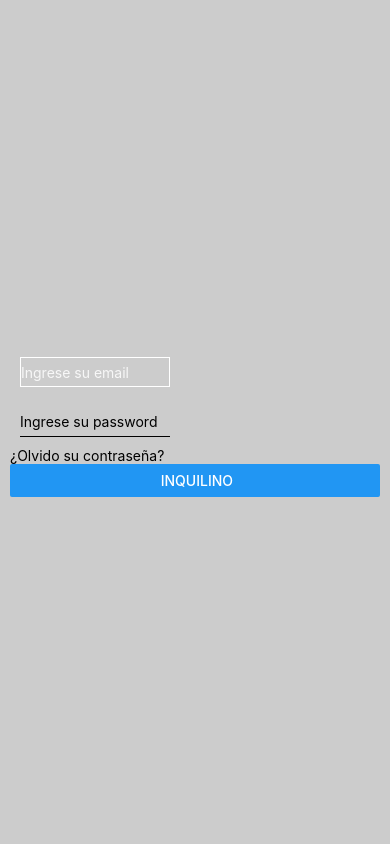
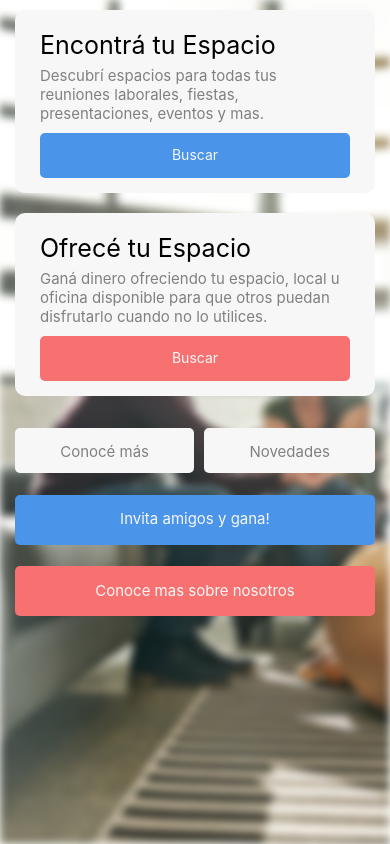
Before and after one commit to manu4gmz/ext, a React Native app in the folder front/: screen / in a window 390 px wide. Built offline with nearby package versions, Linux system fonts and the light colour scheme.

Commit message:
terminando vista home

```diff
--- a/front/App.js
+++ b/front/App.js
@@ -9,7 +9,7 @@ export default class App extends Component {
   render() {
     return (
       <Provider store={store} >
-        <LoginPage />
+        <HomePage />
       </Provider >
     );
   }
--- a/front/src/react/components/backgroundHome.js
+++ b/front/src/react/components/backgroundHome.js
@@ -36,14 +36,16 @@ const backgroundHome = () => {
             <WideBtn
               color="#F7F7F7"
               letras="gray"
-              style={styles.DoubleBtn}
+              height='45px'
+              style={{ marginRight: 5 }}
             >Conocé más
           </WideBtn>
 
             <WideBtn
               color="#F7F7F7"
               letras="gray"
-              style={styles.DoubleBtn}
+              height='45px'
+              style={{ marginLeft: 5 }}
             >Novedades
             </WideBtn>
           </DoubleWraper>
@@ -52,15 +54,18 @@ const backgroundHome = () => {
             <WideBtn
               color="#4A94EA"
               letras="#F7F7F7"
+              height='50px'
             >Invita amigos y gana!
-          </WideBtn>
+            </WideBtn>
 
             <WideBtn
               color="#F77171"
               letras="#F7F7F7"
+              height='50px'
             >Conoce mas sobre nosotros
-          </WideBtn>
+            </WideBtn>
           </View>
+
         </ScrollView>
       </Wrapper>
     </ImageBackground >
@@ -69,27 +74,9 @@ const backgroundHome = () => {
 
 const styles = StyleSheet.create({
   fondo: {
-
     position: 'absolute',
     width: '100%',
     height: '100%'
-  },
-
-  DoubleBtn: {
-    margin: '0px 15px'
-  },
-
-  view1: {
-    flexDirection: "row",
-    justifyContent: "center",
-    marginTop: 10
-  },
-
-  view2: {
-
-    flexDirection: "row",
-    justifyContent: "center",
-    marginTop: 10,
   }
 })
 
@@ -97,12 +84,10 @@ const DoubleWraper = styled.View`
   flex-direction: row;
   justify-content: space-between;
   margin-top: 3%;
-
 `
 const Wrapper = styled.View`
-  align-items:center;
-  justify-content: center;
-  flex-direction: column;
+flex-direction: row;
+  justify-content: space-between;
   margin: 0px 15px;
 `
 const StyledView = styled.View`
@@ -131,10 +116,10 @@ const Button = styled.Text`
 `
 const WideBtn = styled.Text`
   flex-grow : 1;
-  margin : 3% 5px;
+  margin : 3% 0;
   padding-top : 4%;
   font-size: 15px;
-  height: 50px;
+  height: ${props => props.height}
   text-align : center;
   border-radius: 5px;
   color: ${props => props.letras}
--- a/front/src/react/views/HomePage.js
+++ b/front/src/react/views/HomePage.js
@@ -1,6 +1,5 @@
 import React, { useState, useEffect } from 'react'
 import { connect } from 'react-redux'
-import { StyleSheet, Text, View, Image, } from 'react-native'
 import BackgroundHome from '../components/backgroundHome'
 
 
@@ -10,8 +9,4 @@ const HomePage = () => {
   )
 }
 
-const styles = StyleSheet.create({
-
-})
-
 export default connect(null, null)(HomePage)
```
